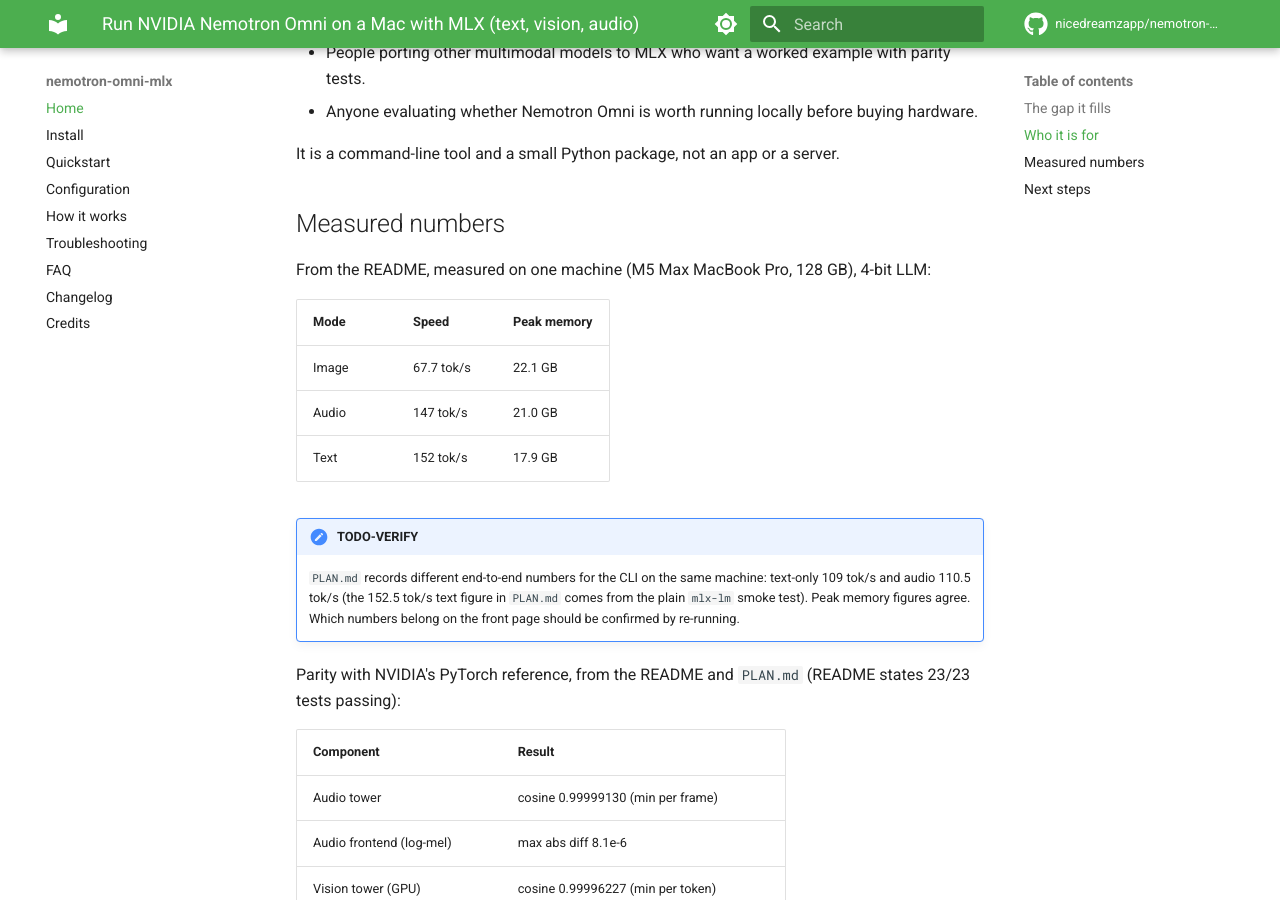
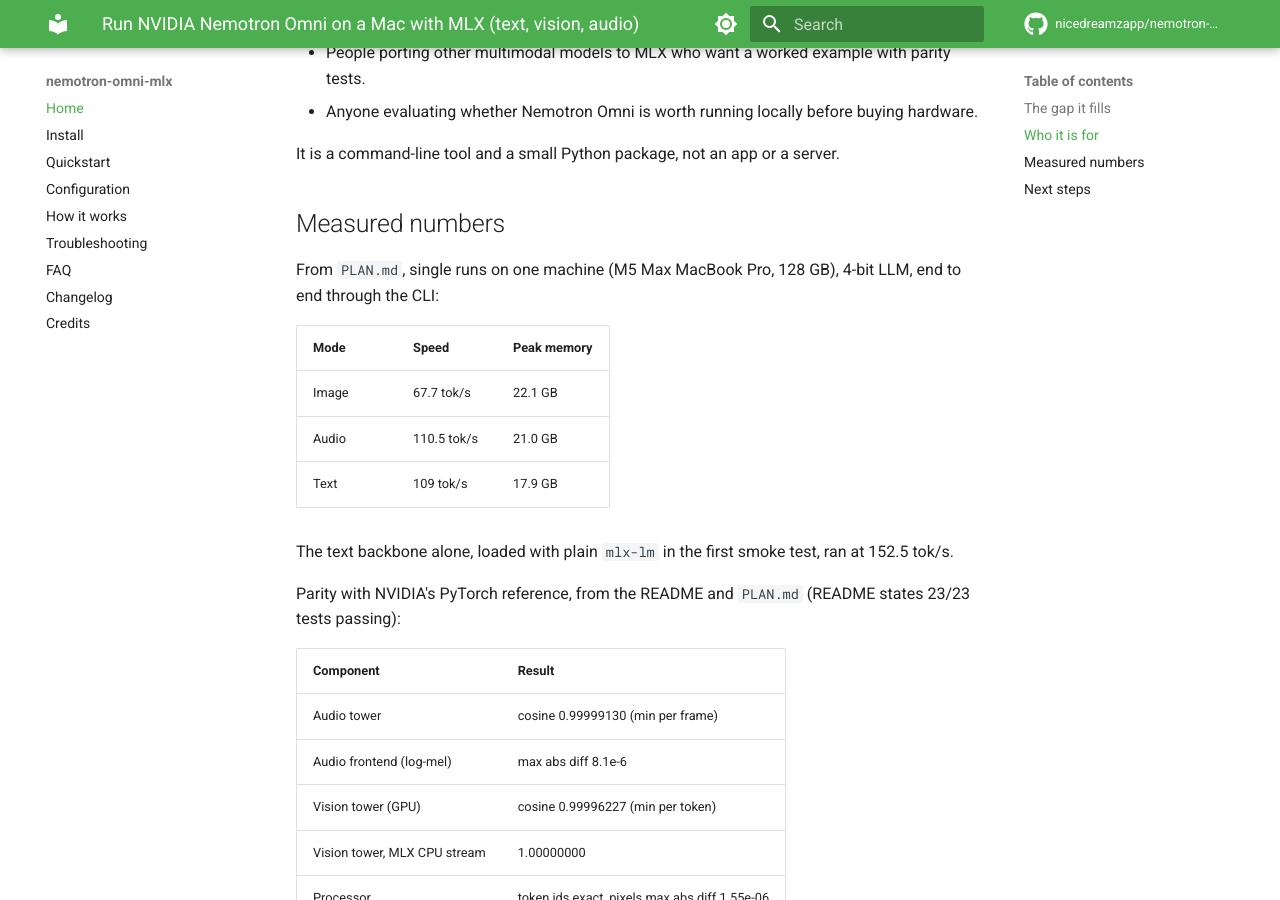
Before and after one commit to nicedreamzapp/nemotron-omni-mlx, an MkDocs documentation site: the page built from docs/index.md, in a window 1280 px wide and 900 px high, scrolled down 2010 px. Built offline with MkDocs 1.6.1 and Material for MkDocs 9.7.7, drawn with Linux system fonts in a browser that asks for light colours; comment, search, counter and statistics services are not loaded.

Commit message:
Use the measured speeds from PLAN.md; drop the unsourced 147 tok/s audio figure
The 152 tok/s text number was a plain mlx-lm smoke test and is now labeled that way.

Co-Authored-By: Claude Opus 5.5 <noreply@anthropic.com>

```diff
--- a/docs/index.md
+++ b/docs/index.md
@@ -52,19 +52,15 @@ It is a command-line tool and a small Python package, not an app or a server.
 
 ## Measured numbers
 
-From the README, measured on one machine (M5 Max MacBook Pro, 128 GB), 4-bit LLM:
+From `PLAN.md`, single runs on one machine (M5 Max MacBook Pro, 128 GB), 4-bit LLM, end to end through the CLI:
 
 | Mode | Speed | Peak memory |
 |---|---|---|
 | Image | 67.7 tok/s | 22.1 GB |
-| Audio | 147 tok/s | 21.0 GB |
-| Text | 152 tok/s | 17.9 GB |
+| Audio | 110.5 tok/s | 21.0 GB |
+| Text | 109 tok/s | 17.9 GB |
 
-!!! note "TODO-VERIFY"
-    `PLAN.md` records different end-to-end numbers for the CLI on the same machine:
-    text-only 109 tok/s and audio 110.5 tok/s (the 152.5 tok/s text figure in `PLAN.md` comes from
-    the plain `mlx-lm` smoke test). Peak memory figures agree. Which numbers belong on the front
-    page should be confirmed by re-running.
+The text backbone alone, loaded with plain `mlx-lm` in the first smoke test, ran at 152.5 tok/s.
 
 Parity with NVIDIA's PyTorch reference, from the README and `PLAN.md` (README states 23/23 tests passing):
 
```
Also changed, not shown: README.md (+7 -3 lines), article/article.md (+2 -2 lines), docs/faq.md (+3 -3 lines), 1 other file.
